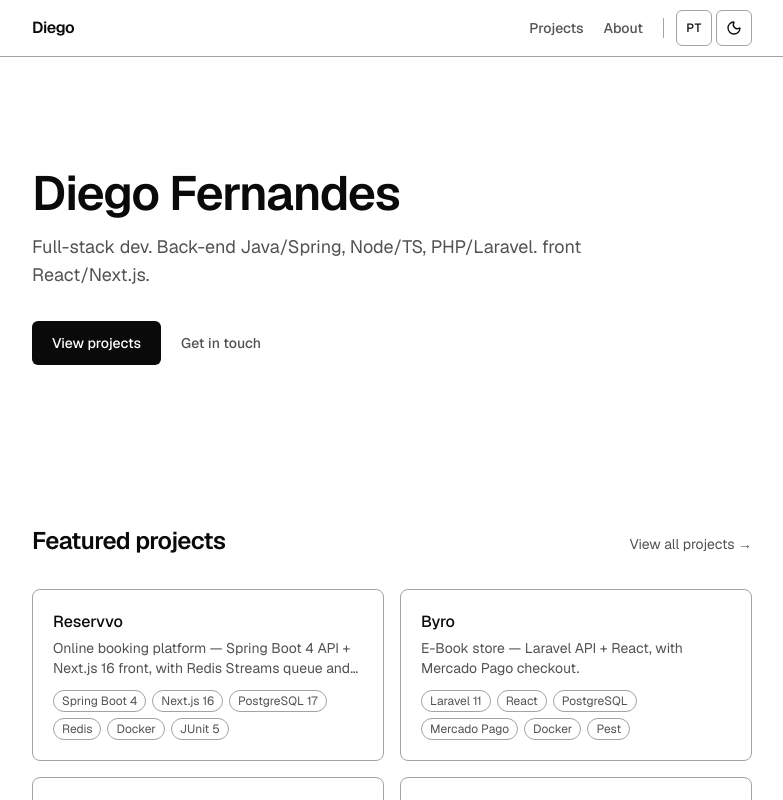
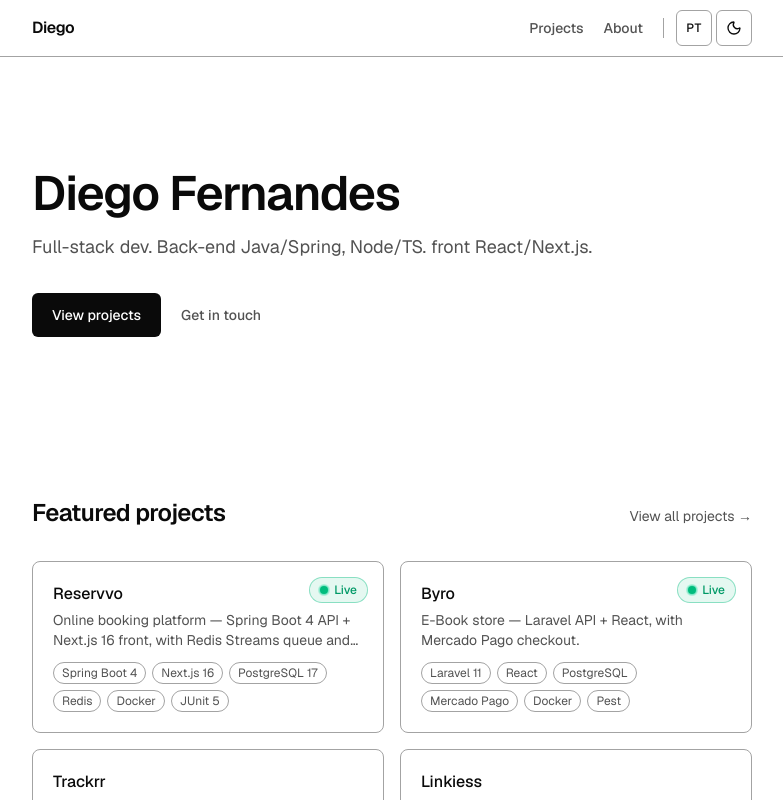
Before and after one commit to odgiedev/devdiegofernandes, a Next.js app: page /en in a window 1280 px wide. Shown: the top 800 px of the page, without its empty margins (248-1031 px from the left). Built offline with nearby package versions, Linux system fonts and the light colour scheme.

Commit message:
feat: live pill linking to site on deployed project cards

```diff
--- a/src/app/[locale]/projects/page.tsx
+++ b/src/app/[locale]/projects/page.tsx
@@ -33,7 +33,7 @@ export default async function ProjectsPage({
           {projects.map((p) => {
             const tags = cardTags(p);
             return (
-              <li key={p.slug} className="h-full">
+              <li key={p.slug} className="relative h-full">
                 <Link
                   href={`${base}/projects/${p.slug}`}
                   className="group flex h-full flex-col overflow-hidden rounded-lg border border-border hover:border-fg/40 transition-colors"
@@ -67,6 +67,21 @@ export default async function ProjectsPage({
                     </p>
                   </div>
                 </Link>
+                {p.demo && (
+                  <a
+                    href={p.demo}
+                    target="_blank"
+                    rel="noopener noreferrer"
+                    aria-label={`${p.title} — ${dict.projects.demo}`}
+                    className="absolute right-3 top-3 z-10 inline-flex items-center gap-1.5 rounded-full bg-bg/80 px-2.5 py-1 text-xs font-medium text-fg backdrop-blur border border-border hover:border-fg/40 transition-colors"
+                  >
+                    <span className="relative flex h-2 w-2">
+                      <span className="absolute inline-flex h-full w-full animate-ping rounded-full bg-emerald-400 opacity-75" />
+                      <span className="relative inline-flex h-2 w-2 rounded-full bg-emerald-500" />
+                    </span>
+                    {dict.projects.live}
+                  </a>
+                )}
               </li>
             );
           })}
--- a/src/components/sections/FeaturedProjects.tsx
+++ b/src/components/sections/FeaturedProjects.tsx
@@ -31,12 +31,12 @@ export function FeaturedProjects({
       ) : (
         <ul className="mt-8 grid gap-4 sm:grid-cols-2">
           {projects.map((p) => (
-            <li key={p.slug} className="h-full">
+            <li key={p.slug} className="relative h-full">
               <Link
                 href={`${base}/projects/${p.slug}`}
                 className="flex h-full flex-col rounded-lg border border-border p-5 hover:border-fg/40 transition-colors"
               >
-                <h3 className="font-medium">{p.title}</h3>
+                <h3 className="font-medium pr-20">{p.title}</h3>
                 <p className="mt-1 line-clamp-2 text-sm text-muted">
                   {p.tagline[locale]}
                 </p>
@@ -51,6 +51,21 @@ export function FeaturedProjects({
                   ))}
                 </ul>
               </Link>
+              {p.demo && (
+                <a
+                  href={p.demo}
+                  target="_blank"
+                  rel="noopener noreferrer"
+                  aria-label={`${p.title} — ${dict.projects.demo}`}
+                  className="absolute right-4 top-4 z-10 inline-flex items-center gap-1.5 rounded-full border border-emerald-500/40 bg-emerald-500/10 px-2.5 py-1 text-xs font-medium text-emerald-600 dark:text-emerald-400 hover:border-emerald-500/70 transition-colors"
+                >
+                  <span className="relative flex h-2 w-2">
+                    <span className="absolute inline-flex h-full w-full animate-ping rounded-full bg-emerald-400 opacity-75" />
+                    <span className="relative inline-flex h-2 w-2 rounded-full bg-emerald-500" />
+                  </span>
+                  {dict.projects.live}
+                </a>
+              )}
             </li>
           ))}
         </ul>
--- a/src/lib/dictionaries/en.json
+++ b/src/lib/dictionaries/en.json
@@ -1,6 +1,6 @@
 {
   "meta": {
-    "description": "Diego Fernandes' portfolio — full-stack developer (Java/Spring, Node/TypeScript, PHP/Laravel, Next.js) with projects in production."
+    "description": "Diego Fernandes' portfolio — full-stack developer (Java/Spring, Node/TypeScript, Next.js) with projects in production."
   },
   "nav": {
     "projects": "Projects",
@@ -8,7 +8,7 @@
   },
   "hero": {
     "name": "Diego Fernandes",
-    "tagline": "Full-stack dev. Back-end Java/Spring, Node/TS, PHP/Laravel. front React/Next.js.",
+    "tagline": "Full-stack dev. Back-end Java/Spring, Node/TS. front React/Next.js.",
     "viewProjects": "View projects",
     "cta": "Get in touch"
   },
@@ -41,6 +41,7 @@
     "readmeFront": "README · Front",
     "readmeApi": "README · API",
     "demo": "Visit site",
+    "live": "Live",
     "contextTitle": "Context",
     "decisionsTitle": "Technical decisions",
     "dockerTitle": "Run locally",
@@ -51,27 +52,27 @@
   },
   "about": {
     "title": "About",
-    "intro": "Full-stack developer focused on back-end. Coding since 2020, currently in the final semester of a Computer Science degree. I work with APIs in Java/Spring Boot, Node/TypeScript and PHP and interfaces in React/Next.js, prioritizing architecture, performance, and good practices. My projects run in production — containerized APIs on a VPS, fronts on Vercel, with their own deploy, database, and domain.",
+    "intro": "Full-stack developer focused on back-end. Coding since 2020, currently in the final semester of a Computer Science degree. I work with APIs in Java/Spring Boot, Node/TypeScript and interfaces in React/Next.js, prioritizing architecture, performance, and good practices. My projects run in production — containerized APIs on a VPS, fronts on Vercel, with their own deploy, database, and domain.",
     "factsTitle": "At a glance",
     "facts": [
       { "label": "Education", "value": "Computer Science — Cruzeiro do Sul Virtual (final semester, graduating in 2026)" },
-      { "label": "Location", "value": "São José do Rio Preto, Brazil" },
+      { "label": "Location", "value": "Brazil - SP" },
       { "label": "Availability", "value": "Remote, hybrid or on-site · open to relocation" },
       { "label": "English", "value": "Advanced" }
     ],
     "stackTitle": "Current stack",
     "stack": [
-      "Back-end: Java + Spring Boot, Node.js + TypeScript, PHP + Laravel",
+      "Back-end: Java + Spring Boot, Node.js + TypeScript",
       "Front-end: Next.js, React, Tailwind",
       "Database: PostgreSQL, MySQL, MongoDB",
-      "Testing: JUnit + Mockito (Spring), Vitest + Supertest (Node), Pest (Laravel) — unit and integration",
+      "Testing: JUnit + Mockito (Spring), Vitest + Supertest (Node) — unit and integration",
       "Infra: AWS, VPS (Hetzner), Linux, Docker, Vercel"
     ],
     "interestsTitle": "What I'm studying",
     "interests": [
-      "Database optimization — indexes and query analysis",
+      "Secure coding practices and protection against web vulnerabilities",
       "CI/CD with GitHub Actions",
-      "Clean architecture, DDD and SOLID",
+      "Clean architecture, DDD and TDD",
       "GraphQL as an alternative to REST"
     ],
     "ctaTitle": "Get in touch"
--- a/src/lib/dictionaries/pt.json
+++ b/src/lib/dictionaries/pt.json
@@ -1,6 +1,6 @@
 {
   "meta": {
-    "description": "Portfólio do Diego Fernandes — desenvolvedor full-stack (Java/Spring, Node/TypeScript, PHP/Laravel, Next.js) com projetos em produção."
+    "description": "Portfólio do Diego Fernandes — desenvolvedor full-stack (Java/Spring, Node/TypeScript, Next.js) com projetos em produção."
   },
   "nav": {
     "projects": "Projetos",
@@ -8,7 +8,7 @@
   },
   "hero": {
     "name": "Diego Fernandes",
-    "tagline": "Full-stack dev. Back-end Java/Spring, Node/TS, PHP/Laravel. front React/Next.js.",
+    "tagline": "Full-stack dev. Back-end Java/Spring, Node/TS. front React/Next.js.",
     "viewProjects": "Ver projetos",
     "cta": "Entrar em contato"
   },
@@ -41,6 +41,7 @@
     "readmeFront": "README · Front",
     "readmeApi": "README · API",
     "demo": "Ver site",
+    "live": "Online",
     "contextTitle": "Contexto",
     "decisionsTitle": "Decisões técnicas",
     "dockerTitle": "Rodar localmente",
@@ -51,27 +52,27 @@
   },
   "about": {
     "title": "Sobre",
-    "intro": "Desenvolvedor full-stack com foco em back-end. Programo desde 2020 e estou no último semestre de Ciência da Computação. Trabalho com APIs em Java/Spring Boot, Node/TypeScript e PHP e interfaces em React/Next.js, priorizando arquitetura, performance e boas práticas. Meus projetos rodam em produção — APIs conteinerizadas em VPS, fronts na Vercel, com deploy, banco e domínio próprios.",
+    "intro": "Desenvolvedor full-stack com foco em back-end. Programo desde 2020 e estou no último semestre de Ciência da Computação. Trabalho com APIs em Java/Spring Boot, Node/TypeScript e interfaces em React/Next.js, priorizando arquitetura, performance e boas práticas. Meus projetos rodam em produção — APIs conteinerizadas em VPS, fronts na Vercel, com deploy, banco e domínio próprios.",
     "factsTitle": "Resumo",
     "facts": [
       { "label": "Formação", "value": "Ciência da Computação — Cruzeiro do Sul Virtual (último semestre, conclusão em 2026)" },
-      { "label": "Localização", "value": "São José do Rio Preto/SP" },
+      { "label": "Localização", "value": "Brasil - SP" },
       { "label": "Disponibilidade", "value": "Remoto, híbrido ou presencial · aberto a realocar" },
       { "label": "Inglês", "value": "Avançado" }
     ],
     "stackTitle": "Stack atual",
     "stack": [
-      "Back-end: Java + Spring Boot, Node.js + TypeScript, PHP + Laravel",
+      "Back-end: Java + Spring Boot, Node.js + TypeScript",
       "Front-end: Next.js, React, Tailwind",
       "Banco: PostgreSQL, MySQL, MongoDB",
-      "Testes: JUnit + Mockito (Spring), Vitest + Supertest (Node), Pest (Laravel) — unit e integração",
+      "Testes: JUnit + Mockito (Spring), Vitest + Supertest (Node) — unit e integração",
       "Infra: AWS, VPS (Hetzner), Linux, Docker, Vercel"
     ],
     "interestsTitle": "O que estou estudando",
     "interests": [
-      "Otimização de banco — índices e análise de query",
+      "Práticas de Secure Coding e proteção contra vulnerabilidades web",
       "CI/CD com GitHub Actions",
-      "Arquitetura limpa, DDD e SOLID",
+      "Arquitetura limpa, TDD e DDD",
       "GraphQL como alternativa a REST"
     ],
     "ctaTitle": "Entre em contato"
```
